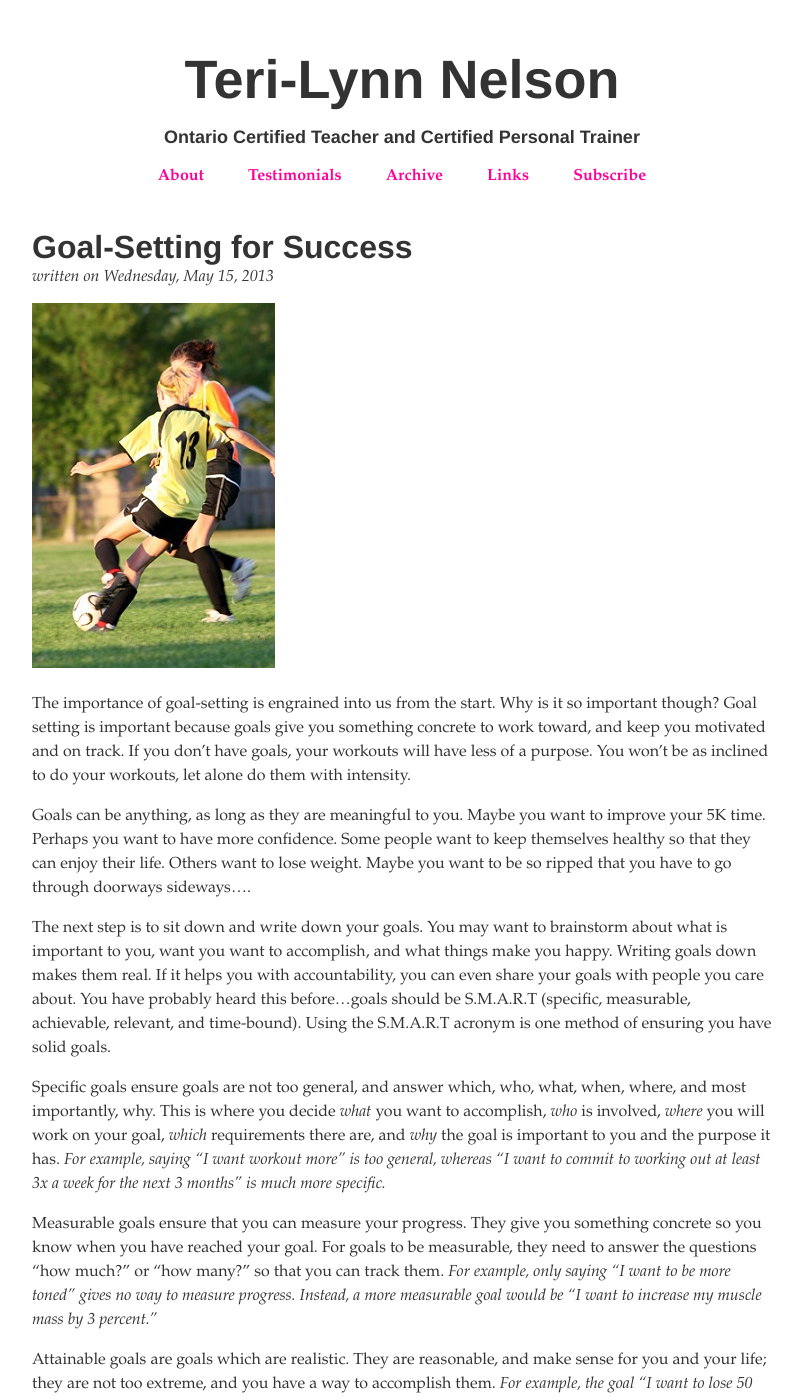
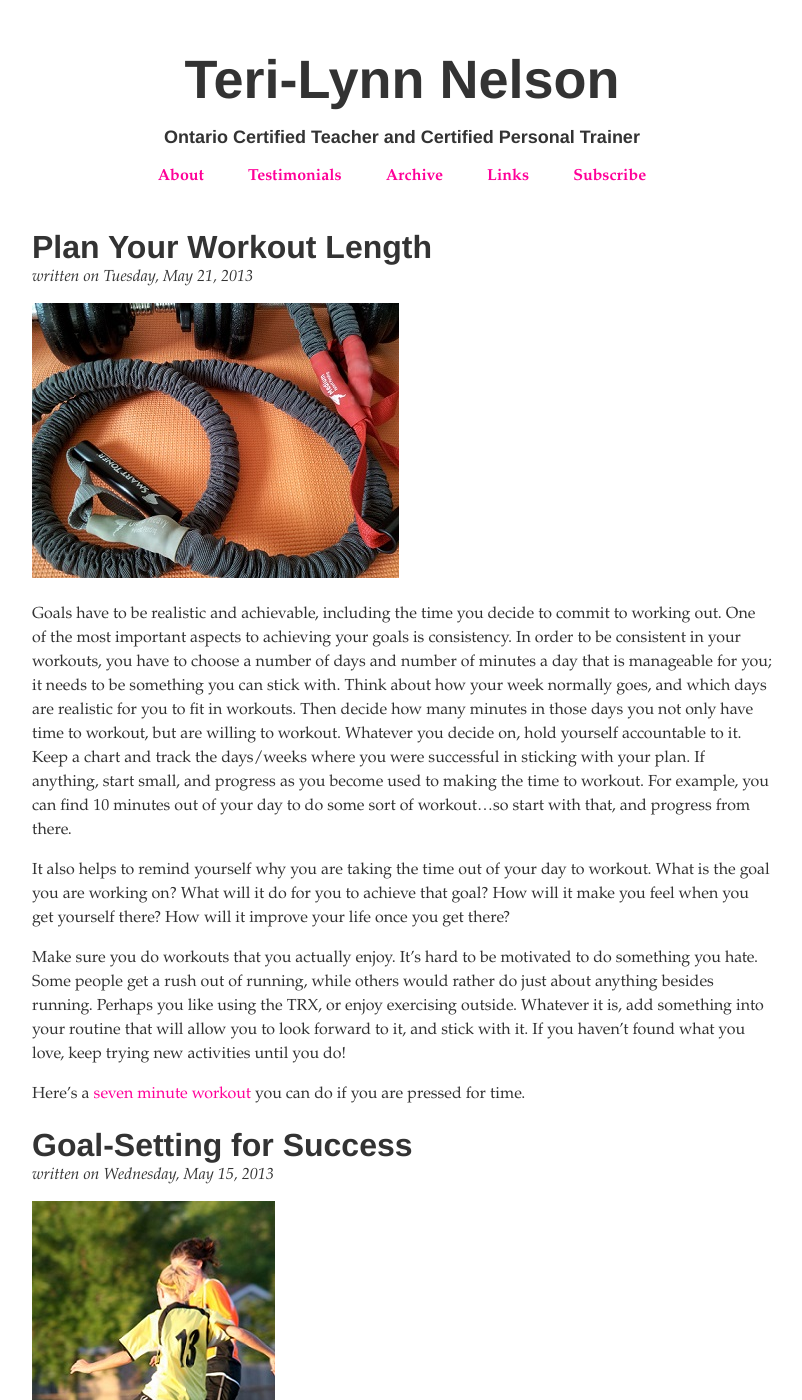
Before and after one commit to teri-lynn/teri-lynn.github.com, a Jekyll site: the page built from index.html, in a window 1280 px wide and 1400 px high. Shown: the whole window, without its empty margins (238-1040 px from the left). Built offline with Jekyll 4.4.1, drawn with Linux system fonts in a browser that asks for light colours; some web fonts are replaced; Markdown is read by kramdown in place of the engine named in the settings; some of the changed text lies outside the part shown.

Commit message:
New Post, Edited Post

```diff
--- a/_posts/2013-05-15-goal-setting-for-success.md
+++ b/_posts/2013-05-15-goal-setting-for-success.md
@@ -21,4 +21,4 @@ Relevant goals are worthwhile to you and make a positive difference in your life
 
 Time-bound goals give a target date so that you can commit to achieving them by a certain time and not allow them to be forgotten about or pushed back. They allow you to have better focus and keep yourself accountable. Smaller, short-term goals are helpful here as steps to achieving the final result. *An example of a goal without a target date would be "I want to run a 5K race." A goal with an end date would be "I want to run a 5K race before this August."*
 
-Once you set your goals, make sure you have a way of tracking your progress with them. For example, if you want to workout at least 3x a week, make sure you have a calendar where you can check off the days you workout. If you want to eat 8 servings of vegetables and fruits a day, keep a tally on your phone each day so you know where you are at. If you want to lose 5 lbs in a month, ensure you have days marked down to do check-ins through the month. Keep yourself accountable in one way or another.
+Once you set your goals, make sure you have a way of tracking your progress with them. For example, if you want to workout at least 3x a week, make sure you have a calendar where you can check off the days you workout. If you want to eat 8 servings of vegetables and fruits a day, keep a tally on your phone each day so you know where you are at. If you want to lose 5 lbs in a month, ensure you have days marked down to do check-ins through the month. Keep yourself accountable in one way or another. That being said, it's important that you focus on the behavioral aspects of your goals, rather than the outcomes. This means working on the things you can control directly, such as getting to the gym 3x a week, rather on things you cannot have direct control over, such as losing 10 lbs.
--- /dev/null
+++ b/_posts/2013-05-21-decide-on-your-workout-time-commitment.md
@@ -0,0 +1,14 @@
+---
+layout: post
+title: Plan Your Workout Length
+---
+
+![Resistance Band](/images/resistance_band.jpg)
+
+Goals have to be realistic and achievable, including the time you decide to commit to working out. One of the most important aspects to achieving your goals is consistency. In order to be consistent in your workouts, you have to choose a number of days and number of minutes a day that is manageable for you; it needs to be something you can stick with. Think about how your week normally goes, and which days are realistic for you to fit in workouts. Then decide how many minutes in those days you not only have time to workout, but are willing to workout. Whatever you decide on, hold yourself accountable to it. Keep a chart and track the days/weeks where you were successful in sticking with your plan. If anything, start small, and progress as you become used to making the time to workout. For example, you can find 10 minutes out of your day to do some sort of workout...so start with that, and progress from there.
+
+It also helps to remind yourself why you are taking the time out of your day to workout. What is the goal you are working on? What will it do for you to achieve that goal? How will it make you feel when you get yourself there? How will it improve your life once you get there?
+
+Make sure you do workouts that you actually enjoy. It's hard to be motivated to do something you hate. Some people get a rush out of running, while others would rather do just about anything besides running. Perhaps you like using the TRX, or enjoy exercising outside. Whatever it is, add something into your routine that will allow you to look forward to it, and stick with it. If you haven't found what you love, keep trying new activities until you do!
+
+Here's a [seven minute workout](http://7-min.com/) you can do if you are pressed for time.
```
Also changed, not shown: images/resistance_band.jpg (added).
